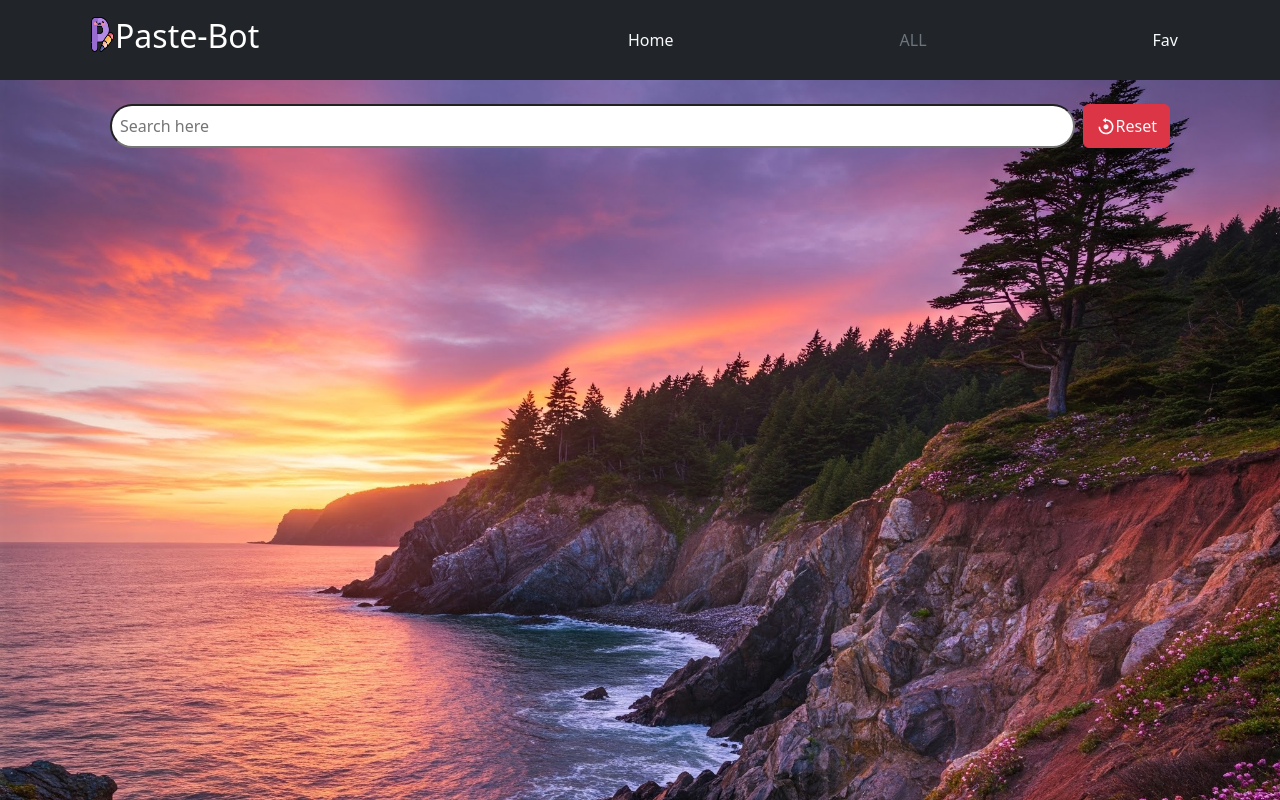
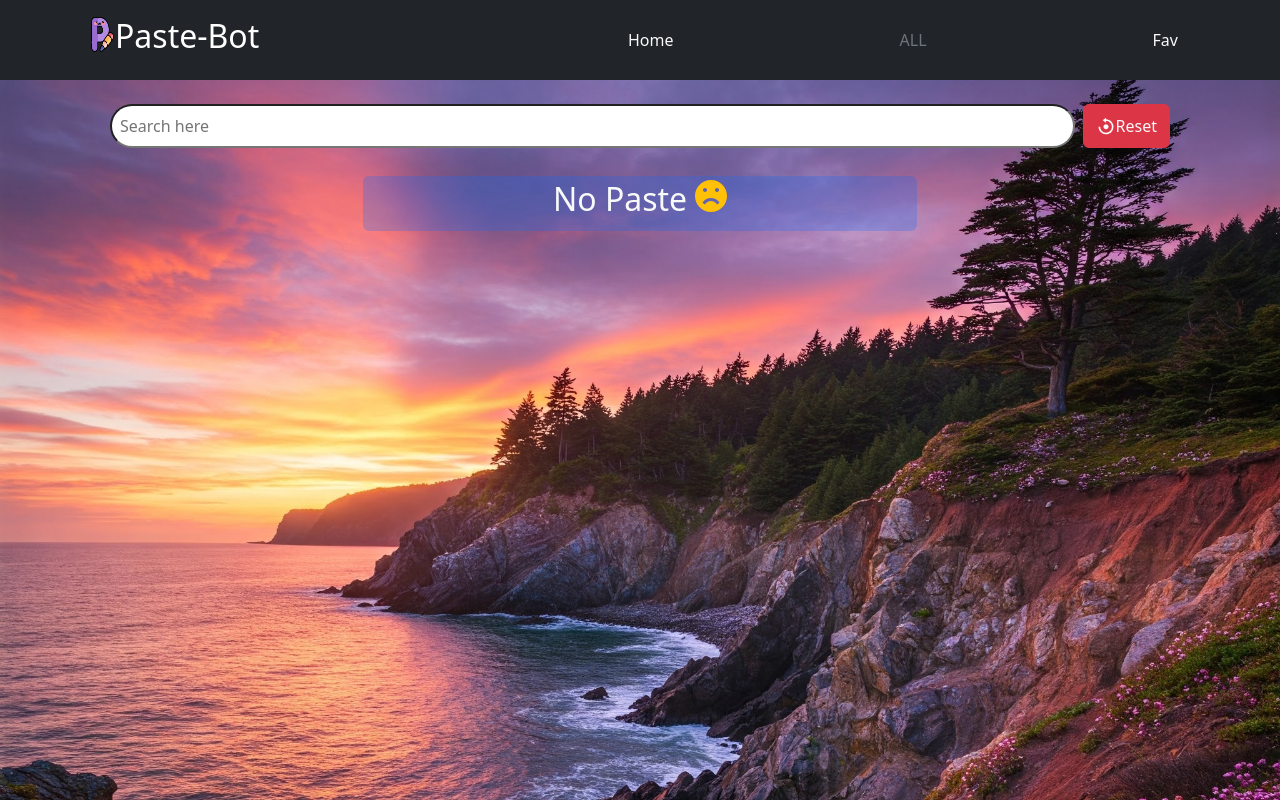
Before and after one commit to varsha-prajapat/Paste-Bot, a React (Create React App) app: page /pastes in a window 1280 px wide. Built offline with nearby package versions, Linux system fonts and the light colour scheme.

Commit message:
edit paste file and favourite file

```diff
--- a/src/Components/Favourite.js
+++ b/src/Components/Favourite.js
@@ -27,11 +27,12 @@ const Favourite = () => {
             </Col>
           </Row>)
       }
-      {
+      { //No Fovourites are there
         fav.length === 0 &&
         <h2
-          className=' w-50  p-2 text-light text-center rounded bg-danger bg-opacity-25 border border-danger' >
-          No Favourites</h2>
+          className=' w-50 m-3  p-2  text-light text-center rounded bg-danger bg-opacity-25 border border-danger' >
+          No Favourites
+        </h2>
       }
     </Container>
   )
--- a/src/Components/Paste.js
+++ b/src/Components/Paste.js
@@ -6,6 +6,7 @@ import { FaStar, FaEdit } from 'react-icons/fa';
 import toast from 'react-hot-toast';
 import { BiFile, BiTrash, BiCalendar, BiCopy, BiReset, BiLogoWhatsapp } from 'react-icons/bi';
 import { useNavigate } from 'react-router-dom';
+import { ImSad2 } from "react-icons/im";
 
 const Paste = () => {
   const pastes = useSelector((state) => state.paste_bot.paste_bot);
@@ -85,13 +86,23 @@ const Paste = () => {
           )
         }
       </div>
-      {
+      { //No search result Found
         filteredData.length === 0 && searchTerm !== '' &&
         <h4 className='text-light'>
           Not Found
         </h4>
       }
-
+      {  //No Paste are there
+        filteredData.length === 0 && searchTerm === "" &&
+        <Row
+          className='w-50 p-1 text-light bg-primary bg-opacity-25 rounded'>
+          <h2
+            className=' w-100 gap-2 d-flex flex-row justify-content-center'>
+            No Paste
+            <ImSad2 className='text-warning' />
+          </h2>
+        </Row>
+      }
     </Container>
   )
 }
```
